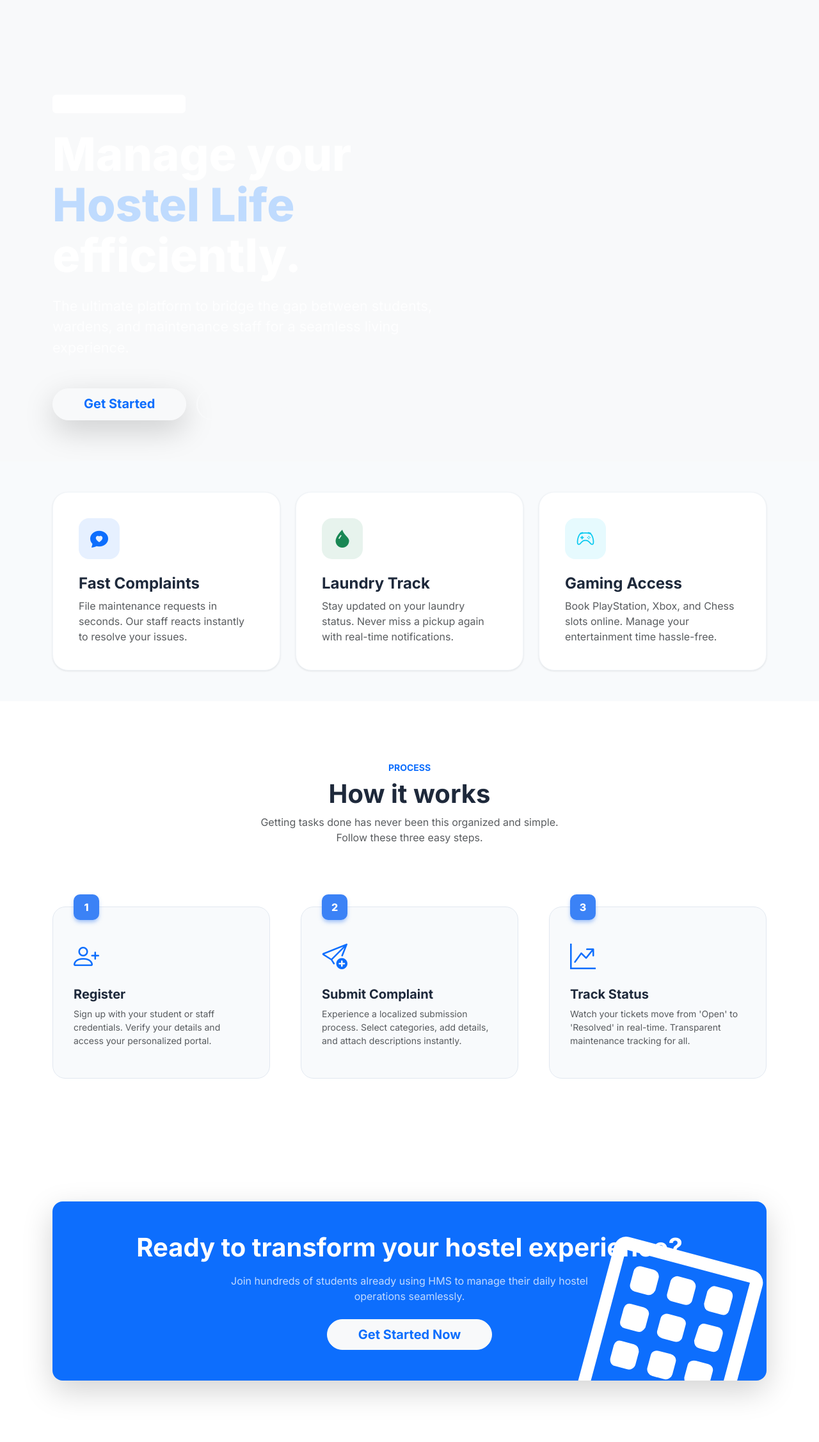
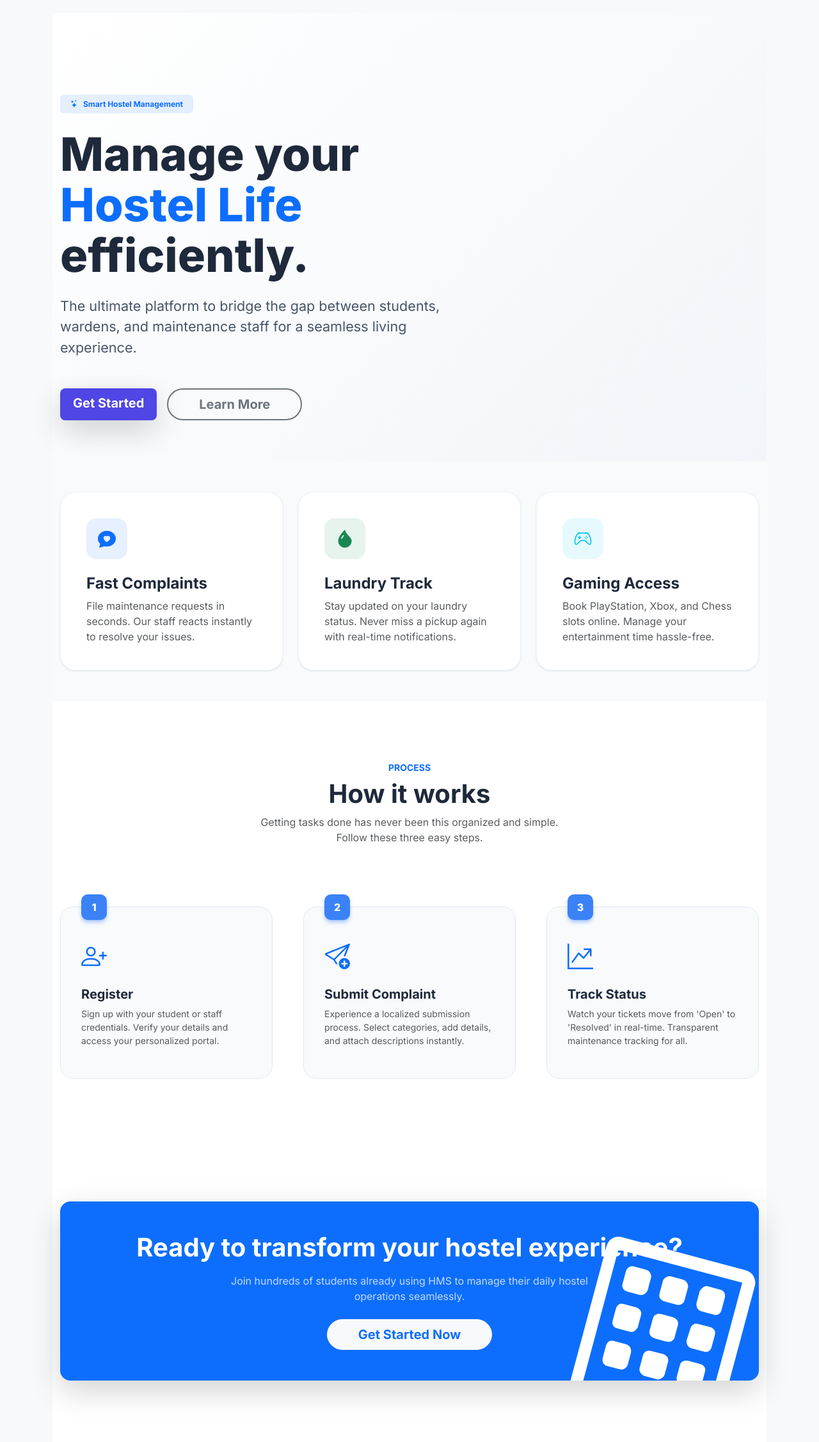
Before and after one commit to Ankit8804Sharma/Hostel-Management, a Flask app: page / in a window 1280 px wide. Shown: the part 64-2318 px from the top of the page at 64% size. Run offline with Flask 3, Linux system fonts and the light colour scheme; some libraries are stand-ins or nearby versions.

Commit message:
fix sidebar on login, invisible text, 403 page, logout, bell, nav links

```diff
--- a/app/__init__.py
+++ b/app/__init__.py
@@ -106,6 +106,8 @@ def create_app(config_name=None):
             if isinstance(current_user, Student):
                 return redirect(url_for('student.dashboard'))
             elif isinstance(current_user, StaffMember):
+                if current_user.role == 'admin':
+                    return redirect(url_for('admin.dashboard'))
                 if current_user.role in ('warden', 'chief_warden'):
                     return redirect(url_for('warden.dashboard'))
                 return redirect(url_for('staff.dashboard'))
--- a/app/routes/auth.py
+++ b/app/routes/auth.py
@@ -73,7 +73,8 @@ def login_student():
 def register_staff():
     if request.method == 'POST':
         if request.form.get('invite_code') != os.environ.get('STAFF_INVITE_CODE'):
-            abort(403)
+            flash('Invalid invite code. Please contact the hostel administrator.', 'danger')
+            return render_template('auth/register_staff.html')
         name = request.form.get('name', '').strip()
         email = request.form.get('email', '').strip().lower()
         contact_no = request.form.get('contact_no', '').strip()
--- a/app/templates/base.html
+++ b/app/templates/base.html
@@ -83,6 +83,9 @@
           <a class="nav-link {% if request.endpoint == 'warden.attendance' %}active{% endif %}" href="{{ url_for('warden.attendance') }}">
             <i class="bi bi-calendar-check"></i>Attendance
           </a>
+          <a class="nav-link {% if request.endpoint == 'warden.new_task' %}active{% endif %}" href="{{ url_for('warden.new_task') }}">
+            <i class="bi bi-list-task"></i>New Task
+          </a>
           <a class="nav-link {% if request.endpoint == 'warden.room_management' %}active{% endif %}" href="{{ url_for('warden.room_management') }}">
             <i class="bi bi-door-open"></i>Room Management
           </a>
@@ -117,8 +120,8 @@
         {% endif %}
 
         <hr class="mx-3 opacity-25 text-white">
-        <a class="nav-link text-danger-emphasis" href="{{ url_for('auth.logout') }}">
-          <i class="bi bi-box-arrow-right"></i>Logout
+        <a class="nav-link text-danger" href="{{ url_for('auth.logout') }}">
+          <i class="bi bi-box-arrow-right me-2"></i>Logout
         </a>
       </nav>
     </aside>
@@ -136,7 +139,9 @@
           <span class="position-absolute top-0 start-100 translate-middle badge rounded-pill bg-danger border border-light p-1" style="font-size: 0.6rem;">{{ unread_notifications }}</span>
           {% endif %}
         </a>
-        <div class="text-end d-none d-sm-block">
+        <div class="dropdown">
+          <a href="#" class="d-flex align-items-center text-dark text-decoration-none dropdown-toggle" id="dropdownUser" data-bs-toggle="dropdown" aria-expanded="false">
+            <div class="text-end d-none d-sm-block me-2">
               <div class="fw-bold small">{{ current_user.name }}</div>
               <div class="text-muted smallest text-uppercase letter-spacing-wider">
                 {% if current_user.get_id().startswith('student_') %}
@@ -148,6 +153,11 @@
             </div>
             <div class="avatar bg-primary text-white rounded-circle d-flex align-items-center justify-content-center fw-bold" style="width: 40px; height: 40px;">
               {{ current_user.name[0] | upper }}
+            </div>
+          </a>
+          <ul class="dropdown-menu dropdown-menu-end shadow border-0 mt-2" aria-labelledby="dropdownUser">
+            <li><a class="dropdown-item text-danger fw-bold" href="{{ url_for('auth.logout') }}"><i class="bi bi-box-arrow-right me-2"></i>Logout</a></li>
+          </ul>
         </div>
       </div>
     </header>
@@ -177,8 +187,8 @@
   {% endif %}
 
   <!-- Main Content Area -->
-  <main class="{% if current_user.is_authenticated %}hms-main-content{% endif %}">
-    <div class="{% if current_user.is_authenticated %}container-fluid p-4{% endif %}">
+  <main class="{% if current_user.is_authenticated %}hms-main-content{% else %}w-100{% endif %}">
+    <div class="{% if current_user.is_authenticated %}container-fluid p-4{% else %}container d-flex flex-column justify-content-center min-vh-100{% endif %}">
 
       <!-- Flash Messages -->
       <div class="{% if not current_user.is_authenticated %}container pt-5{% endif %}">
--- a/app/templates/index.html
+++ b/app/templates/index.html
@@ -7,6 +7,7 @@
     position: relative;
     padding-top: 5rem;
     padding-bottom: 5rem;
+    background: linear-gradient(135deg, #ffffff 0%, #f1f5f9 100%);
   }
 
   .hms-hero-title {
@@ -14,12 +15,12 @@
     font-weight: 800;
     line-height: 1.1;
     margin-bottom: 1.5rem;
-    color: white;
+    color: #1e293b;
   }
 
   .hms-hero-subtitle {
      font-size: clamp(1.1rem, 2vw, 1.35rem);
-     color: rgba(255,255,255,0.85);
+     color: #475569;
      max-width: 650px;
      margin-bottom: 3rem;
   }
@@ -96,20 +97,20 @@
   <div class="container h-100">
     <div class="row align-items-center h-100">
       <div class="col-lg-8 py-5">
-        <div class="badge bg-white bg-opacity-20 text-white rounded-pill px-3 py-2 mb-4">
+        <div class="badge bg-primary bg-opacity-10 text-primary rounded-pill px-3 py-2 mb-4">
           <i class="bi bi-stars me-2"></i>Smart Hostel Management
         </div>
         <h1 class="hms-hero-title">
           Manage your<br>
-          <span style="color: #bfdbfe;">Hostel Life</span><br>
+          <span class="text-primary">Hostel Life</span><br>
           efficiently.
         </h1>
         <p class="hms-hero-subtitle">The ultimate platform to bridge the gap between students, wardens, and maintenance staff for a seamless living experience.</p>
         <div class="d-flex flex-wrap gap-3">
-          <a href="{{ url_for('auth.login_student') }}" class="btn btn-light btn-lg rounded-pill px-5 fw-bold text-primary shadow-lg">
+          <a href="{{ url_for('auth.login_student') }}" class="btn btn-primary btn-lg rounded-pill px-5 fw-bold shadow-lg">
             Get Started
           </a>
-          <a href="#how-it-works" class="btn btn-outline-light btn-lg rounded-pill px-5 fw-bold border-2">
+          <a href="#how-it-works" class="btn btn-outline-secondary btn-lg rounded-pill px-5 fw-bold border-2">
             Learn More
           </a>
         </div>
```
Lines whose indentation alone changed are shown as unchanged.
